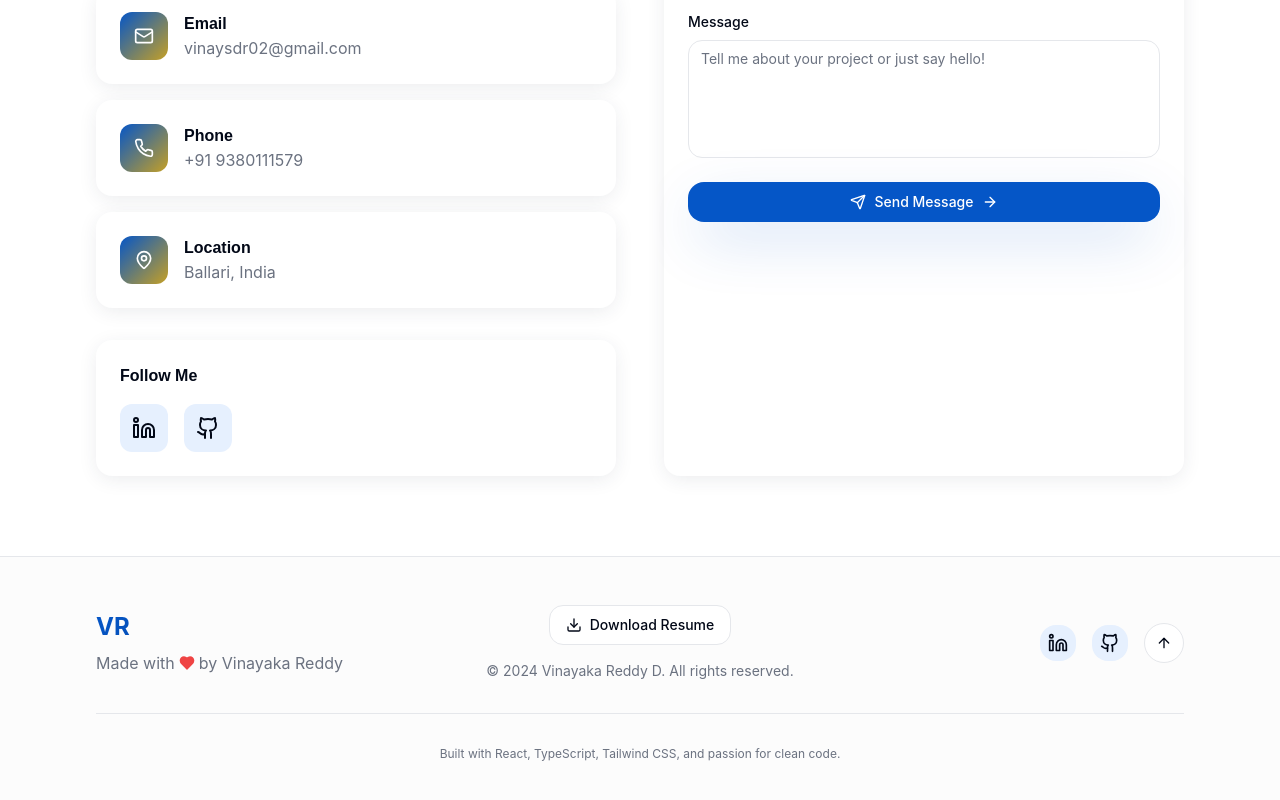
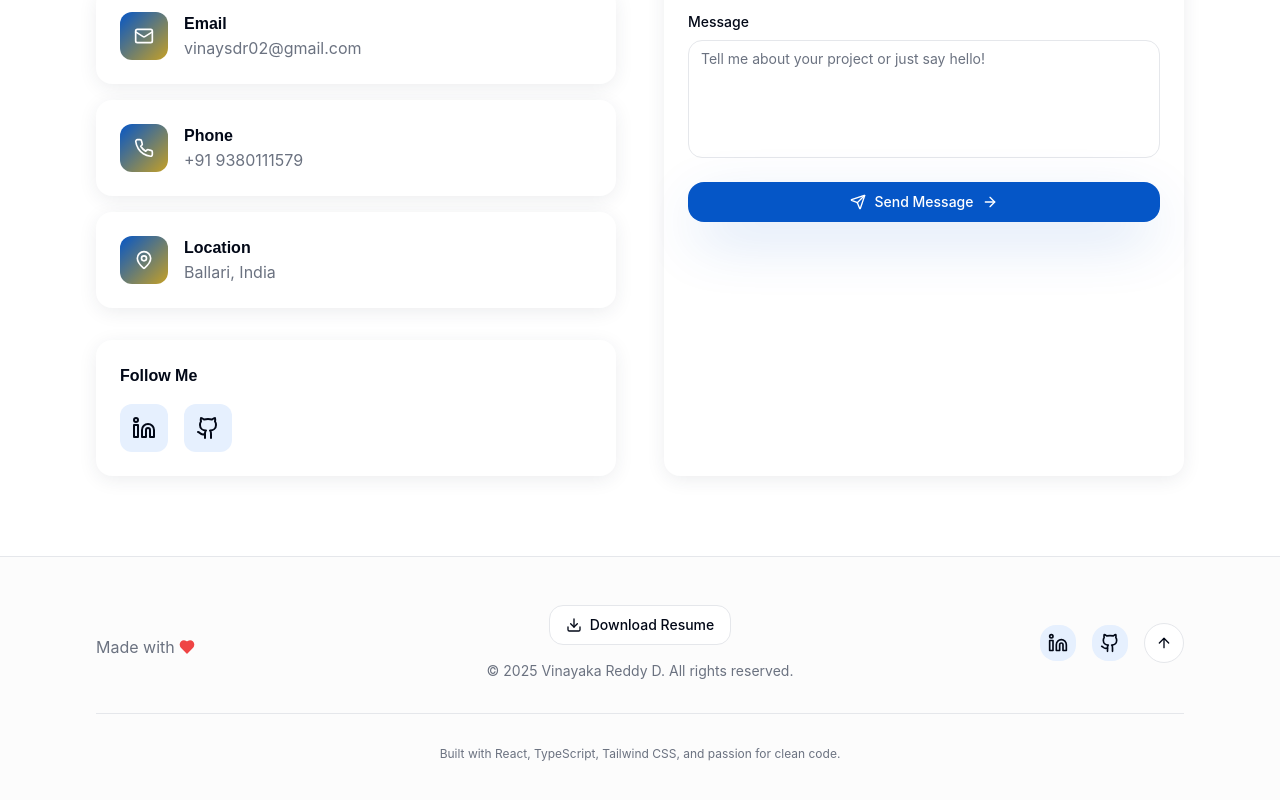
Before and after one commit to VinayakaReddy20/vinayaka-dev-folio, a React (Vite) app: page / in a window 1280 px wide. Shown: the part 7828-8628 px from the top of the page. Built offline with nearby package versions, Linux system fonts and the light colour scheme.

Commit message:
Update Footer.tsx

```diff
--- a/src/components/Footer.tsx
+++ b/src/components/Footer.tsx
@@ -12,9 +12,9 @@ const Footer = () => {
         <div className="grid md:grid-cols-3 gap-8 items-center">
           {/* Left - Branding */}
           <div className="text-center md:text-left">
-            <div className="font-bold text-2xl text-gradient-primary mb-2">VR</div>
+            <div className="font-bold text-2xl text-gradient-primary mb-2"></div>
             <p className="text-muted-foreground font-inter flex items-center justify-center md:justify-start gap-1">
-              Made with <Heart className="w-4 h-4 text-red-500" fill="currentColor" /> by Vinayaka Reddy
+              Made with <Heart className="w-4 h-4 text-red-500" fill="currentColor" />
             </p>
           </div>
 
@@ -29,7 +29,7 @@ const Footer = () => {
               Download Resume
             </Button>
             <p className="text-sm text-muted-foreground font-inter">
-              © 2024 Vinayaka Reddy D. All rights reserved.
+              © 2025 Vinayaka Reddy D. All rights reserved.
             </p>
           </div>
 
```
